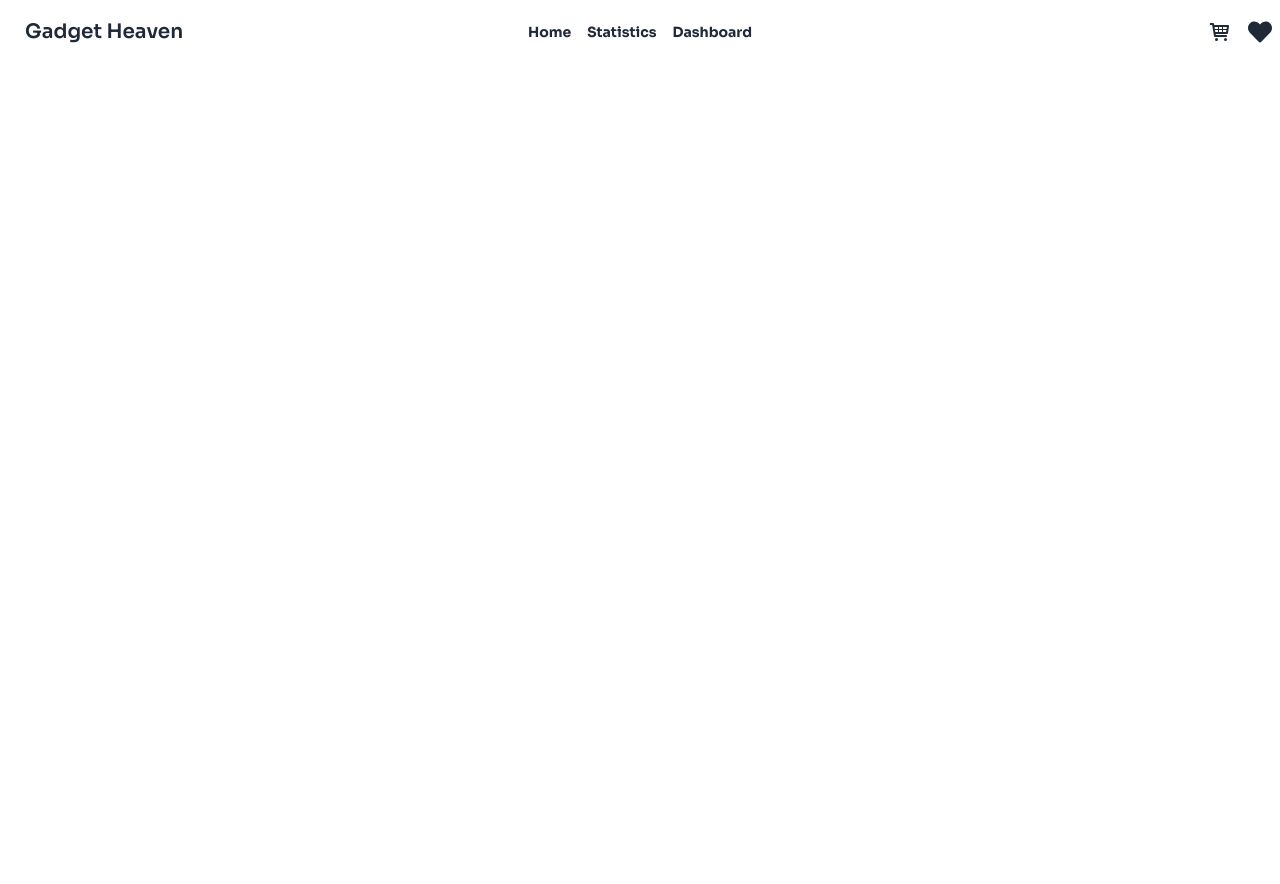
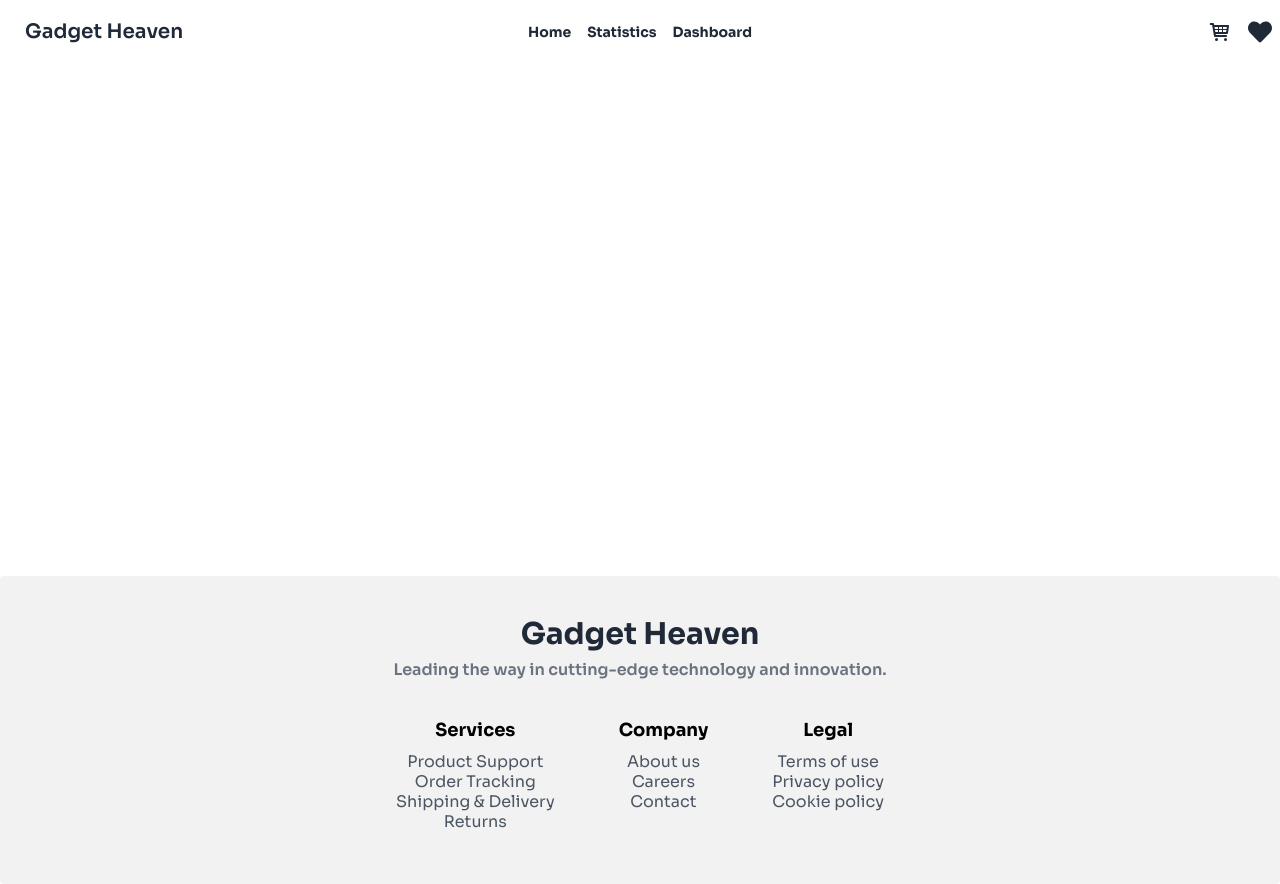
Before and after one commit to programming-hero-web-course-4/b10a8-gadget-heaven-MeghlaB, a React (Vite) app: page / in a window 1280 px wide. Before the commit the page ends 800 px from the top, so only its background shows below. Built offline with nearby package versions, Linux system fonts and the light colour scheme.

Commit message:
footer section added

```diff
--- a/src/Components/Footer.jsx
+++ b/src/Components/Footer.jsx
@@ -0,0 +1,44 @@
+import React from 'react'
+
+export default function Footer() {
+  return (
+      <footer className="footer footer-center bg-base-200 text-base-content rounded p-10">
+        <div className='text-center'>
+            <h1 className='text-3xl font-bold'>Gadget Heaven</h1>
+            <p className='text-[16px] text-gray-500 font-semibold'>Leading the way in cutting-edge technology and innovation.</p>
+        </div>
+        <nav>
+            <div className="grid grid-flow-col gap-4 lg:gap-16 ">
+                <nav className=''>
+                    <h6 className=" text-[18px] font-bold text-black">Services</h6>
+                    <div className='text-[16px] text-gray-600 py-3 '>
+                    <a className="pt-2 ">Product Support</a><br />
+                    <a className="pt-2">Order Tracking</a><br />
+                    <a className="pt-2">Shipping & Delivery</a><br />
+                    <a className="py-2">Returns</a>
+                    </div>
+                </nav>
+                <nav>
+                    <h6 className="text-[18px] font-bold text-black">Company</h6>
+                   <div  className='text-[16px] text-gray-600 py-3'>
+                    <a className="pt-2">About us</a><br />
+                    <a className="pt-2">Careers</a><br />
+                    <a className="pt-2">Contact</a><br />
+
+                   </div>
+                </nav>
+                <nav>
+                    <h6 className="text-[18px] font-bold text-black ">Legal</h6>
+                    <div  className='text-[16px] text-gray-600 py-3'>
+                        <a className="pt-2">Terms of use</a><br />
+                        <a className="pt-2">Privacy policy</a><br />
+                        <a className="pt-2">Cookie policy</a>
+                    </div>
+                </nav>
+            </div>
+        </nav>
+
+</footer>
+
+  )
+}
--- a/src/MainLayout/MainLayout.jsx
+++ b/src/MainLayout/MainLayout.jsx
@@ -1,10 +1,19 @@
 import React from 'react'
 import Navbar from '../Components/Navbar'
+import Footer from '../Components/Footer'
+import { Outlet } from 'react-router-dom'
 
 export default function MainLayout() {
   return (
     <div>
+      {/* Navbar */}
       <Navbar></Navbar>
+      {/* Others Components */}
+      <div className='min-h-[calc(100vh-288px)] py-6'>
+        <Outlet></Outlet>
+      </div>
+      {/* Footer */}
+      <Footer></Footer>
     </div>
   )
 }
```
